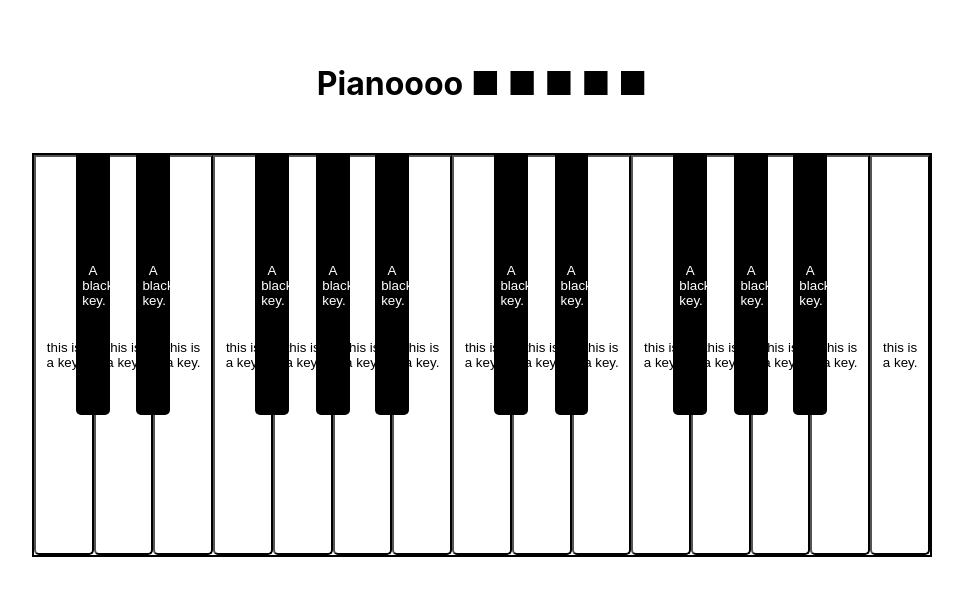
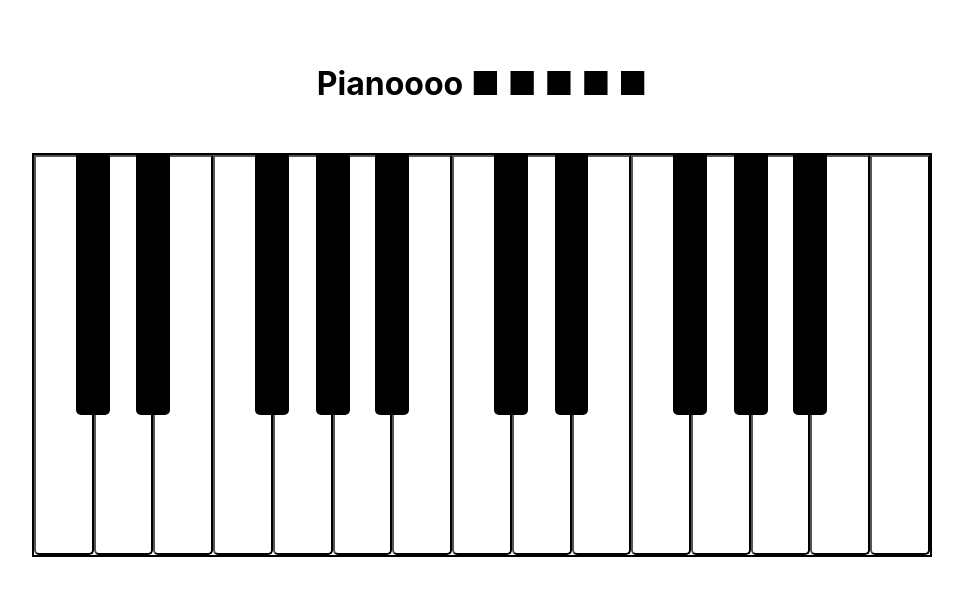
Before and after one commit to jialin-wu-02/Pianoo, a React (Create React App) app in the folder pianoo/: page / in a window 1280 px wide. Shown: the top 596 px of the page, without its empty margins (158-1121 px from the left). Built offline with nearby package versions, Linux system fonts and the light colour scheme.

Commit message:
multiple keyboard detections

```diff
--- /dev/null
+++ b/pianoo/src/components/Piano/Octave/Key/BlackKey.js
@@ -0,0 +1,60 @@
+import React from 'react';
+import classes from './BlackKey.module.css';
+
+
+// a list of black keys instead of single black keys
+const blackKey = (props) => {
+
+
+  	let bkclass = "";
+
+	if (props.keyPressed !== undefined && props.keyPressed.includes(props.keyID)) {
+		switch(props.keyID[3]) {
+			case "0":
+				bkclass = classes.firstActive;
+				break;
+			case "1":
+				bkclass = classes.secondActive;
+				break;
+			case "2":
+				bkclass = classes.thirdActive;
+				break;
+			case "3":
+				bkclass = classes.fourthActive;
+				break;
+			case "4":
+				bkclass = classes.fifthActive;
+				break;
+			default:
+				break;
+		}
+	} else {
+		switch(props.keyID[3]) {
+			case "0":
+				bkclass = classes.first;
+				break;
+			case "1":
+				bkclass = classes.second;
+				break;
+			case "2":
+				bkclass = classes.third;
+				break;
+			case "3":
+				bkclass = classes.fourth;
+				break;
+			case "4":
+				bkclass = classes.fifth;
+				break;
+			default:
+				break;
+		}
+	}
+
+    return (
+      <div className={bkclass}>
+      	<button> </button>
+      </div>
+    );
+}
+
+export default blackKey;
--- /dev/null
+++ b/pianoo/src/components/Piano/Octave/Key/BlackKey.module.css
@@ -0,0 +1,155 @@
+.first button:hover, .second button:hover,
+.third button:hover, .fourth button:hover,
+.fifth button:hover {
+	background-color: #292928;
+}
+
+.first button:active, .second button:active,
+.third button:active, .fourth button:active,
+.fifth button:active {
+	background-color: #383737;
+}
+
+
+.first button {
+	position: absolute;
+	border: none;
+	height: 65%;
+	background-color: black;
+	text-decoration: none;
+	color: white;
+	width: 8%;
+	border-bottom-left-radius: 5px;
+	border-bottom-right-radius: 5px;
+	cursor: pointer;
+	left: 10.1%;
+}
+
+.second button {
+	position: absolute;
+	border: none;
+	height: 65%;
+	background-color: black;
+	text-decoration: none;
+	color: white;
+	width: 8%;
+	border-bottom-left-radius: 5px;
+	border-bottom-right-radius: 5px;
+	cursor: pointer;
+	left: 24.5%;
+}
+
+.third button {
+	position: absolute;
+	border: none;
+	height: 65%;
+	background-color: black;
+	text-decoration: none;
+	color: white;
+	width: 8%;
+	border-bottom-left-radius: 5px;
+	border-bottom-right-radius: 5px;
+	cursor: pointer;
+  	left: 52.9%;
+}
+
+.fourth button {
+	position: absolute;
+	border: none;
+	height: 65%;
+	background-color: black;
+	text-decoration: none;
+	color: white;
+	width: 8%;
+	border-bottom-left-radius: 5px;
+	border-bottom-right-radius: 5px;
+	cursor: pointer;
+  	left: 67.5%;
+}
+
+.fifth button {
+	position: absolute;
+	border: none;
+	height: 65%;
+	background-color: black;
+	text-decoration: none;
+	color: white;
+	width: 8%;
+	border-bottom-left-radius: 5px;
+	border-bottom-right-radius: 5px;
+	cursor: pointer;
+  	left: 81.6%;
+}
+
+
+/* Active */
+
+.firstActive button {
+	position: absolute;
+	border: none;
+	height: 65%;
+	background-color: #383737;
+	text-decoration: none;
+	color: white;
+	width: 8%;
+	border-bottom-left-radius: 5px;
+	border-bottom-right-radius: 5px;
+	cursor: pointer;
+	left: 10.1%;
+}
+
+.secondActive button {
+	position: absolute;
+	border: none;
+	height: 65%;
+	background-color: #383737;
+	text-decoration: none;
+	color: white;
+	width: 8%;
+	border-bottom-left-radius: 5px;
+	border-bottom-right-radius: 5px;
+	cursor: pointer;
+	left: 24.5%;
+}
+
+.thirdActive button {
+	position: absolute;
+	border: none;
+	height: 65%;
+	background-color: #383737;
+	text-decoration: none;
+	color: white;
+	width: 8%;
+	border-bottom-left-radius: 5px;
+	border-bottom-right-radius: 5px;
+	cursor: pointer;
+  	left: 52.9%;
+}
+
+.fourthActive button {
+	position: absolute;
+	border: none;
+	height: 65%;
+	background-color: #383737;
+	text-decoration: none;
+	color: white;
+	width: 8%;
+	border-bottom-left-radius: 5px;
+	border-bottom-right-radius: 5px;
+	cursor: pointer;
+  	left: 67.5%;
+}
+
+.fifthActive button {
+	position: absolute;
+	border: none;
+	height: 65%;
+	background-color: #383737;
+	text-decoration: none;
+	color: white;
+	width: 8%;
+	border-bottom-left-radius: 5px;
+	border-bottom-right-radius: 5px;
+	cursor: pointer;
+  	left: 81.6%;
+}
--- a/pianoo/src/components/Piano/Octave/Key/BlackKeys.module.css - copy.css
+++ /dev/null
@@ -1,38 +0,0 @@
-
-
-
-.BlackKeys button {
-	border: none;
-	background-color: black;
-	text-decoration: none;
-	color: white;
-}
-
-.BlackKeys button:hover {
-	background-color: #292928;
-}
-
-.BlackKeys button:active {
-	background-color: #383737;
-}
-
-
-.BlackKeys button:nth-child(1) {
-  	left: 10.1%;
-}
-
-.BlackKeys button:nth-child(2) {
-  	left: 24.5%;
-}
-
-.BlackKeys button:nth-child(3) {
-  	left: 52.9%;
-}
-
-.BlackKeys button:nth-child(4) {
-  	left: 67.5%;
-}
-
-.BlackKeys button:nth-child(5) {
-  	left: 81.6%;
-}
--- a/pianoo/src/components/Piano/Octave/Key/BlackKeys.js
+++ b/pianoo/src/components/Piano/Octave/Key/OldBlackKeys.js
@@ -9,7 +9,7 @@ const blackKeys = (props) => {
 	const keys = [];
 
 	for (var i = 0; i < 5; i++) {
-		keys.push(<button key={props.octaveID + "bk" + i}> A black key. </button>)
+		keys.push(<button key={props.octaveID + "bk" + i}> A black key. </button>);
 	}
 
     return (
--- a/pianoo/src/components/Piano/Octave/Key/WhiteKey.js
+++ b/pianoo/src/components/Piano/Octave/Key/WhiteKey.js
@@ -5,13 +5,17 @@ const whiteKey = (props) => {
 
 	let lastOrNot = classes.WhiteKey;
 
+	if (props.keyPressed !== undefined && props.keyPressed.includes(props.keyID)) {
+		lastOrNot = classes.ActiveWhiteKey;
+	}
+
 	if (props.className === "LastWhiteKey") {
 		lastOrNot = classes.LastWhiteKey;
 	}
 
 	return (
 		<div className={lastOrNot}>
-			<button> this is a key. </button>
+			<button>  </button>
 		</div>
 	);
 }
--- a/pianoo/src/components/Piano/Octave/Key/WhiteKey.module.css
+++ b/pianoo/src/components/Piano/Octave/Key/WhiteKey.module.css
@@ -1,3 +1,15 @@
+.ActiveWhiteKey button {
+	float: left;
+	border: 1px black solod;
+	height: 400px;
+	width: 14.28%;
+	border-bottom-left-radius: 5px;
+	border-bottom-right-radius: 5px;
+	cursor: pointer;
+	background-color: #dbd9d8;
+}
+
+
 .WhiteKey button {
 	float: left;
 	border: 1px black solod;
--- a/pianoo/src/components/Piano/Octave/Octave.js
+++ b/pianoo/src/components/Piano/Octave/Octave.js
@@ -1,35 +1,34 @@
 import React from 'react';
 import classes from './Octave.module.css';
 import WhiteKey from './Key/WhiteKey';
-import BlackKeys from './Key/BlackKeys';
+import BlackKey from './Key/BlackKey';
 
 // an octave contains seven white keys and five black keys.
 const octave = (props) => {
 
-
-	// props.keyPressed, i.e. "0wk3"
-	const blackKeyPressed = "";
-	const whiteKeyPressed = "";
-
-	if (props.keyPressed !== "") {
-		if (props.keyPressed[1] === "w") {
-			blackKeyPressed = props.keyPressed;
-		} else if (props.keyPressed[1] === "b") {
-			whiteKeyPressed = props.keyPressed;
-		}
-	}
-
-
 	const keys = [];
 
 	for (var i = 0; i < 7; i++) {
-		keys.push(<WhiteKey key={props.id + "wk" + i} />)
+		keys.push(
+			<WhiteKey
+			keyPressed={props.keyPressed}
+			keyID={props.id + "wk" + i}
+			key={props.id + "wk" + i} />
+		)
+	}
+
+	for (var j = 0; j < 5; j++) {
+		keys.push(
+			<BlackKey
+			keyPressed={props.keyPressed}
+			keyID={props.id + "bk" + j}
+			key={props.id + "bk" + j} />
+		)
 	}
 
 	return (
 		<div className={classes.Octave}>
 			{keys}
-			<BlackKeys octaveID={props.id} />
 		</div>
 	);
 }
--- a/pianoo/src/components/Piano/Piano.js
+++ b/pianoo/src/components/Piano/Piano.js
@@ -10,8 +10,8 @@ const piano = (props) => {
     return (
     	// props.keyPressed, i.e. "0wk3"
 		<div className={classes.Piano}>
-			<Octave keyPressed={props.keyPressed} id="1" key="1"/>
-			<Octave keyPressed="" id="2" key="2"/>
+			<Octave keyPressed={props.keyPressed} id="0" key="1"/>
+			<Octave keyPressed={props.keyPressed} id="1" key="2"/>
 			<WhiteKey className="LastWhiteKey"/>
 		</div>
     );
--- a/pianoo/src/containers/App.js
+++ b/pianoo/src/containers/App.js
@@ -31,7 +31,8 @@ class App extends Component {
       nameOfBlackKeys: [
         "C#", "D#", "F#", "G#", "A#"
       ],
-      keyPressed: ""
+      keyPressed: [],
+      buttonIDMap: new Map()
     }
 
     // adding numberOfOctave * 7 white keys + the last key
@@ -42,6 +43,7 @@ class App extends Component {
         buttonPressed: this.state.whiteButtonsOrder[i],
         name: this.state.nameOfWhiteKeys[i % 7] + Math.floor(i / 7)
       })
+      this.state.buttonIDMap.set(this.state.whiteButtonsOrder[i], id);
     }
 
     // adding numberOfOctave * 5 black keys
@@ -52,33 +54,39 @@ class App extends Component {
         buttonPressed: this.state.blackButtonsOrder[j],
         name: this.state.nameOfBlackKeys[j % 5] + Math.floor(j / 5)
       })
+      this.state.buttonIDMap.set(this.state.blackButtonsOrder[j], id);
     }
-    console.log(this.state.blackKeys);
   }
 
   keyDownHandler = (event) => {
-    console.log(event.key);
-    if (this.state.whiteButtonsOrder.includes(event.key)) {
-      for (var m = 0; m < this.state.numberOfOctave * 7 + 1; m++) {
-        if (this.state.whiteKeys[m].buttonPressed === event.key) {
-          this.setState({keyPressed: this.state.whiteKeys[m].id});
-        }
-      }
-    } else if (this.state.blackButtonsOrder.includes(event.key)) {
-      for (var n = 0; n < this.state.numberOfOctave * 5; n++) {
-        if (this.state.blackKeys[n].buttonPressed === event.key) {
-          this.setState({keyPressed: this.state.whiteKeys[n].id});
-        }
-      }
+    console.log(event.key + "Down");
+    if (this.state.buttonIDMap.has(event.key) &&
+      !(this.state.keyPressed.includes(this.state.buttonIDMap.get(event.key)))) {
+      this.setState({
+        keyPressed: [...this.state.keyPressed, this.state.buttonIDMap.get(event.key)]
+      })
+    }
+  }
+
+
+  keyUpHandler = (event) => {
+    console.log(event.key + "up");
+    if (this.state.buttonIDMap.has(event.key) &&
+      (this.state.keyPressed.includes(this.state.buttonIDMap.get(event.key)))) {
+        this.setState({keyPressed: this.state.keyPressed.filter(id => {
+          return id !== this.state.buttonIDMap.get(event.key);
+        })});
     }
   }
 
   render() {
 
-    console.log(this.state);
+    // console.log(this.state);
+
     return (
       <div tabIndex={-1}
            onKeyDown={this.keyDownHandler}
+           onKeyUp={this.keyUpHandler}
            className={classes.App}>
         <h1> Pianoooo ■  ■  ■  ■  ■ </h1>
         <Piano
```
Also changed, not shown: pianoo/src/components/Piano/Octave/Key/BlackKeys.js - copy.js (deleted, +0 -55 lines), pianoo/src/components/Piano/Octave/Key/OldBlackKeys.module.css (renamed from pianoo/src/components/Piano/Octave/Key/BlackKeys.module.css), 1 other file (tests, documents, lock files or other folders).
